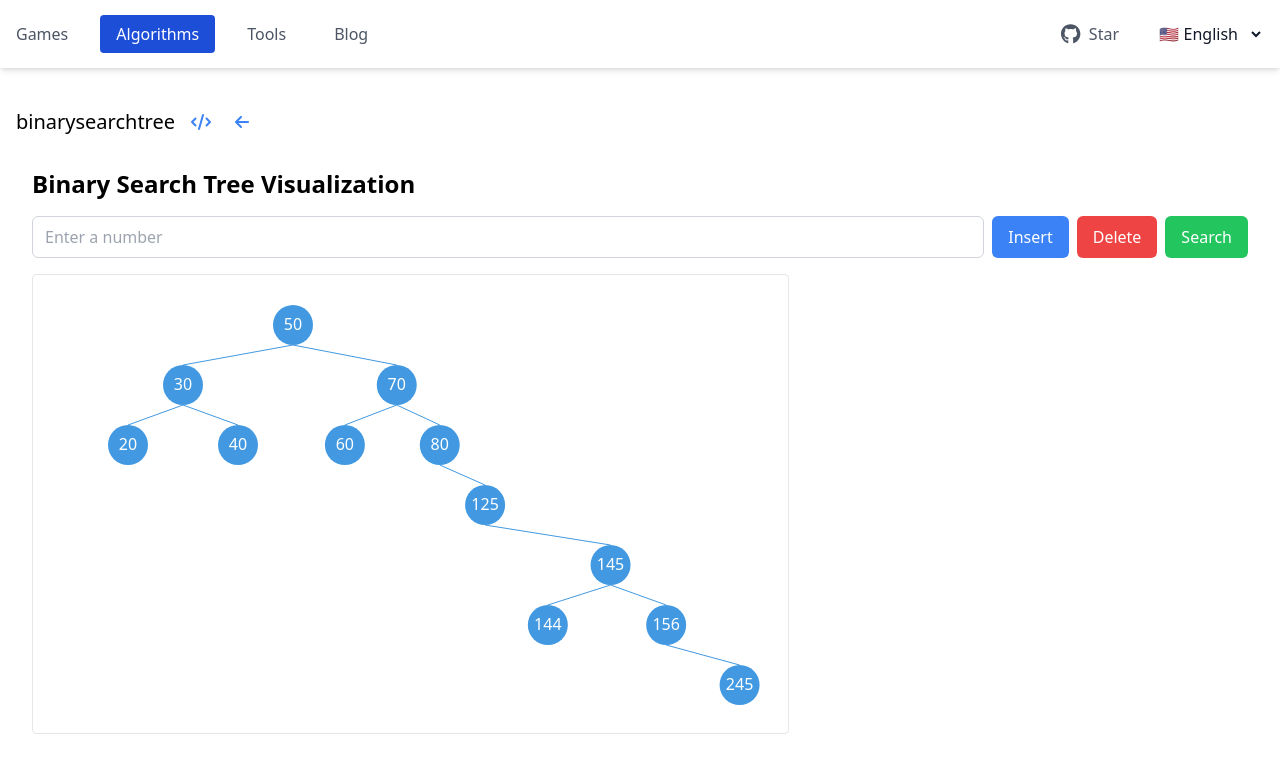
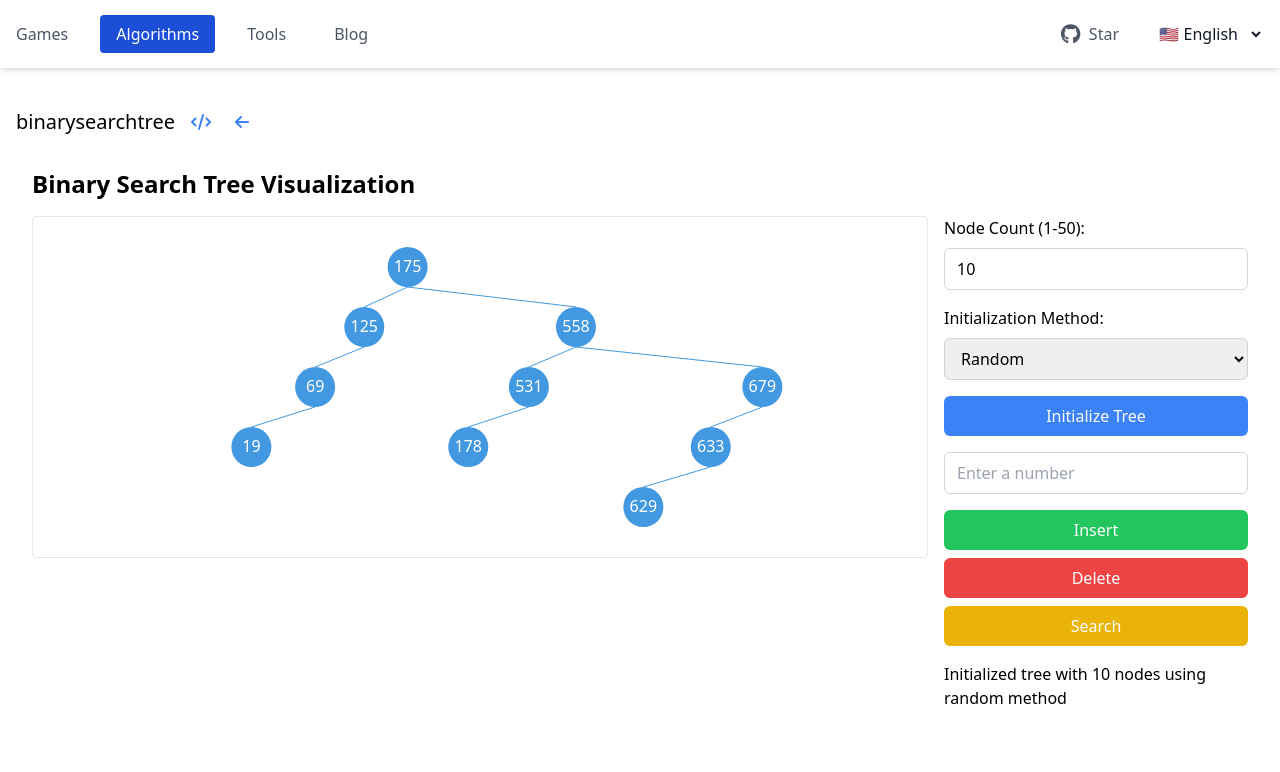
Before and after one commit to selfboot/ai_gallery, a Next.js app: page /en/algorithms/binarysearchtree in a window 1280 px wide. Shown: the top 772 px of the page. Built offline with nearby package versions, Linux system fonts and the light colour scheme.

Commit message:
Refact and add random init

```diff
--- a/src/app/[lang]/algorithms/binarysearchtree/content.js
+++ b/src/app/[lang]/algorithms/binarysearchtree/content.js
@@ -1,5 +1,5 @@
 "use client";
-import React, { useState, useEffect, useCallback } from 'react';
+import React, { useState, useEffect, useCallback, useRef } from 'react';
 import { Combobox } from '@headlessui/react';
 
 class TreeNode {
@@ -131,14 +131,32 @@ const BinarySearchTreeVisualization = () => {
   const [tree, setTree] = useState(new BinarySearchTree());
   const [inputValue, setInputValue] = useState('');
   const [message, setMessage] = useState('');
+  const [nodeCount, setNodeCount] = useState(10);
+  const [initMethod, setInitMethod] = useState('random');
+  const svgRef = useRef(null);
 
   useEffect(() => {
-    // Initialize the tree with some data
-    const initialData = [50, 30, 70, 20, 40, 60, 80, 125, 145, 144, 156, 245];
+    initializeTree();
+  }, [nodeCount, initMethod]);
+
+  const initializeTree = () => {
     const newTree = new BinarySearchTree();
-    initialData.forEach(key => newTree.insert(key));
+    const keys = [];
+
+    if (initMethod === 'random') {
+      for (let i = 0; i < nodeCount; i++) {
+        keys.push(Math.floor(Math.random() * 1000));
+      }
+    } else {
+      for (let i = 0; i < nodeCount; i++) {
+        keys.push(i);
+      }
+    }
+
+    keys.forEach(key => newTree.insert(key));
     setTree(newTree);
-  }, []);
+    setMessage(`Initialized tree with ${nodeCount} nodes using ${initMethod} method`);
+  };
 
   const handleInsert = useCallback(() => {
     if (inputValue) {
@@ -223,10 +241,60 @@ const BinarySearchTreeVisualization = () => {
   const svgWidth = treeDimensions.maxX - treeDimensions.minX + 100;
   const svgHeight = treeDimensions.maxY + 100;
 
+  useEffect(() => {
+    if (svgRef.current) {
+      svgRef.current.setAttribute('viewBox', `0 0 ${svgWidth} ${svgHeight}`);
+    }
+  }, [svgWidth, svgHeight]);
+
   return (
     <div className="p-4">
       <h1 className="text-2xl font-bold mb-4">Binary Search Tree Visualization</h1>
-      <div className="flex mb-4">
+      <div className="flex flex-col lg:flex-row">
+        <div className="lg:w-3/4 mb-4 lg:mb-0 lg:pr-4">
+          <div className="border rounded overflow-auto" style={{ maxHeight: '80vh' }}>
+            <svg
+              ref={svgRef}
+              width={svgWidth}
+              height={svgHeight}
+              className="min-w-full"
+            >
+              <g transform={`translate(${-treeDimensions.minX + 50}, 50)`}>
+                {renderTree(tree.root)}
+              </g>
+            </svg>
+          </div>
+        </div>
+        <div className="lg:w-1/4">
+          <div className="mb-4">
+            <label className="block mb-2">Node Count (1-50):</label>
+            <input
+              type="number"
+              min="1"
+              max="50"
+              value={nodeCount}
+              onChange={(e) => setNodeCount(Math.min(50, Math.max(1, parseInt(e.target.value) || 1)))}
+              className="w-full border border-gray-300 rounded-md px-3 py-2 focus:outline-none focus:ring-2 focus:ring-blue-500"
+            />
+          </div>
+          <div className="mb-4">
+            <label className="block mb-2">Initialization Method:</label>
+            <select
+              value={initMethod}
+              onChange={(e) => setInitMethod(e.target.value)}
+              className="w-full border border-gray-300 rounded-md px-3 py-2 focus:outline-none focus:ring-2 focus:ring-blue-500"
+            >
+              <option value="random">Random</option>
+              <option value="sequential">Sequential</option>
+            </select>
+          </div>
+          <button
+            onClick={initializeTree}
+            className="w-full mb-4 px-4 py-2 bg-blue-500 text-white rounded-md hover:bg-blue-600 focus:outline-none focus:ring-2 focus:ring-blue-500"
+          >
+            Initialize Tree
+          </button>
+          <div className="mb-4">
             <Combobox value={inputValue} onChange={setInputValue}>
               <Combobox.Input
                 className="w-full border border-gray-300 rounded-md px-3 py-2 focus:outline-none focus:ring-2 focus:ring-blue-500"
@@ -234,31 +302,28 @@ const BinarySearchTreeVisualization = () => {
                 placeholder="Enter a number"
               />
             </Combobox>
+          </div>
           <button
             onClick={handleInsert}
-          className="ml-2 px-4 py-2 bg-blue-500 text-white rounded-md hover:bg-blue-600 focus:outline-none focus:ring-2 focus:ring-blue-500"
+            className="w-full mb-2 px-4 py-2 bg-green-500 text-white rounded-md hover:bg-green-600 focus:outline-none focus:ring-2 focus:ring-green-500"
           >
             Insert
           </button>
           <button
             onClick={handleDelete}
-          className="ml-2 px-4 py-2 bg-red-500 text-white rounded-md hover:bg-red-600 focus:outline-none focus:ring-2 focus:ring-red-500"
+            className="w-full mb-2 px-4 py-2 bg-red-500 text-white rounded-md hover:bg-red-600 focus:outline-none focus:ring-2 focus:ring-red-500"
           >
             Delete
           </button>
           <button
             onClick={handleSearch}
-          className="ml-2 px-4 py-2 bg-green-500 text-white rounded-md hover:bg-green-600 focus:outline-none focus:ring-2 focus:ring-green-500"
+            className="w-full mb-4 px-4 py-2 bg-yellow-500 text-white rounded-md hover:bg-yellow-600 focus:outline-none focus:ring-2 focus:ring-yellow-500"
           >
             Search
           </button>
+          <div className="mb-4">{message}</div>
         </div>
-      <div className="mb-4">{message}</div>
-      <svg width={svgWidth} height={svgHeight} className="border rounded">
-        <g transform={`translate(${-treeDimensions.minX + 50}, 50)`}>
-          {renderTree(tree.root)}
-        </g>
-      </svg>
+      </div>
     </div>
   );
 };
```
Lines whose indentation alone changed are shown as unchanged.
